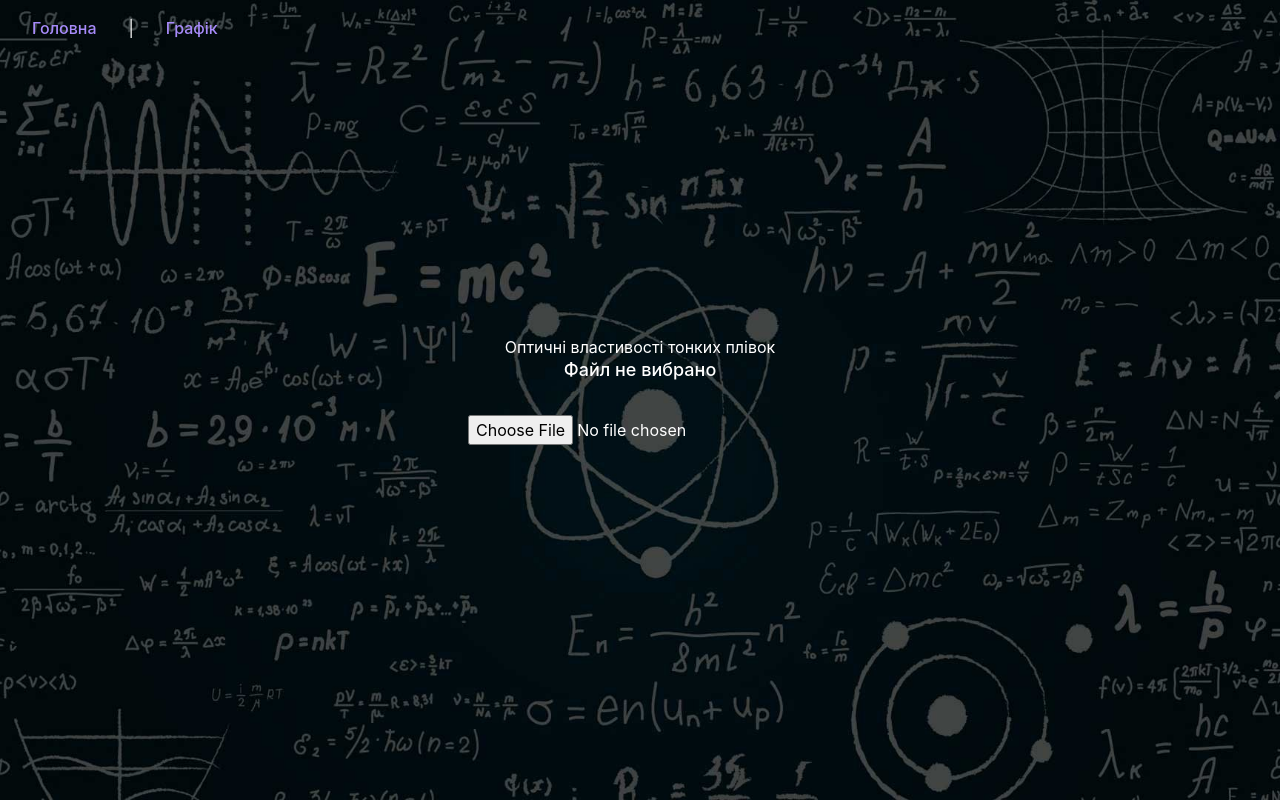
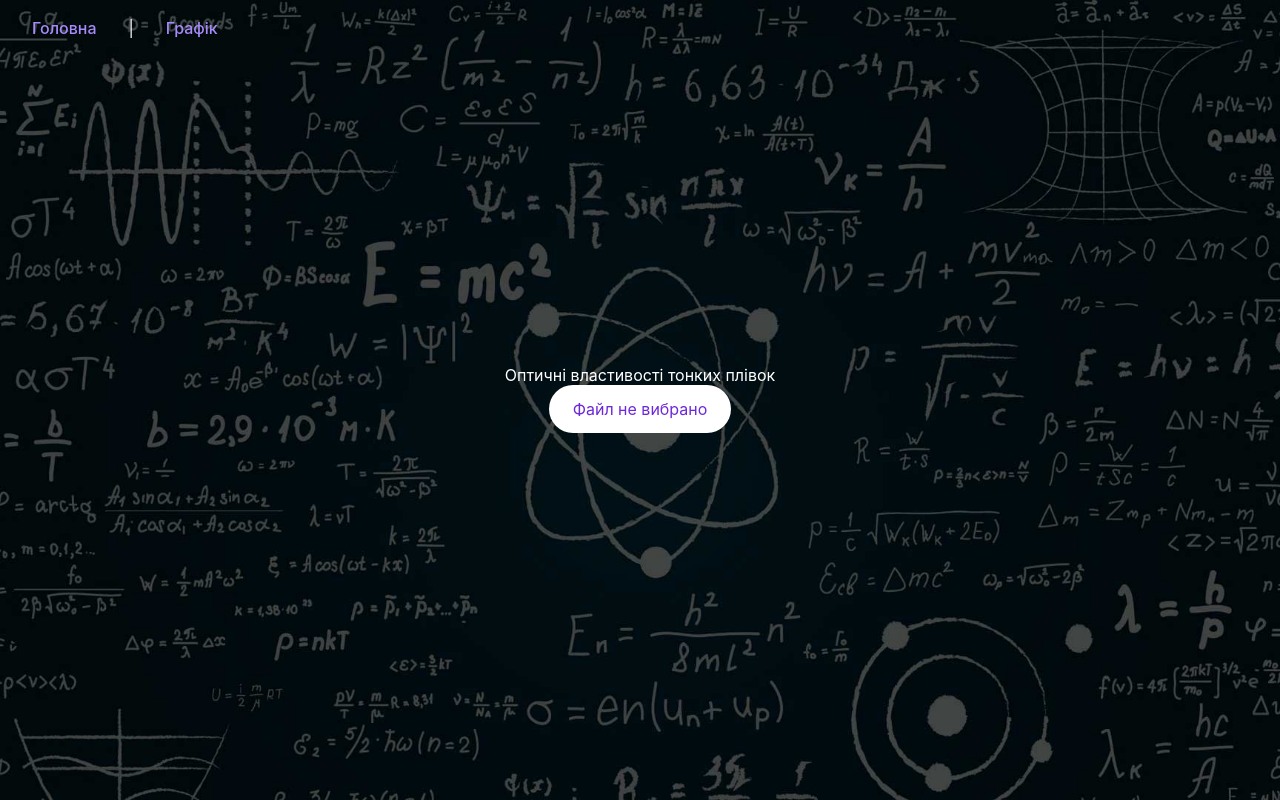
Before and after one commit to Mooncheetos/Developrotfil, a React (Vite) app: page /upload in a window 1280 px wide. Built offline with nearby package versions, Linux system fonts and the light colour scheme.

Commit message:
update Chart
and buttons

```diff
--- a/src/components/Chart.jsx
+++ b/src/components/Chart.jsx
@@ -1,9 +1,9 @@
 import { Line } from 'react-chartjs-2';
+import '../styles/Chart.css';
 import { Chart as ChartJS, CategoryScale, LinearScale, PointElement, LineElement, Title, Tooltip, Legend } from 'chart.js';
+import PropTypes from 'prop-types';
 
 ChartJS.register(CategoryScale, LinearScale, PointElement, LineElement, Title, Tooltip, Legend);
-
-import PropTypes from 'prop-types';
 
 function Chart({ data }) {
   const chartData = {
@@ -20,16 +20,21 @@ function Chart({ data }) {
   };
 
   const options = {
+    maintainAspectRatio: false, // Уменьшение графика для адаптивности
+    responsive: true,
     scales: {
       x: { title: { display: true, text: 'Довжина хвилі (нм)' } },
       y: { title: { display: true, text: 'Коефіцієнт (%)' }, min: 0, max: 100 },
     },
   };
 
-  return <Line data={chartData} options={options} />;
+  return (
+    <div className="chart-container">
+      <Line data={chartData} options={options} />
+    </div>
+  );
 }
 
-// Добавь валидацию пропсов
 Chart.propTypes = {
   data: PropTypes.arrayOf(
     PropTypes.shape({
--- a/src/components/FileUpload.jsx
+++ b/src/components/FileUpload.jsx
@@ -20,10 +20,26 @@ function FileUpload({ onFileData }) {
     }
   };
 
+  const handleReset = () => {
+    setFileName("Файл не вибрано");
+    onFileData(null); // Передаем пустое значение для сброса графика
+  };
+
   return (
     <div className="file-upload-container">
-      <label className="file-name">{fileName}</label>
-      <input type="file" accept=".txt" onChange={handleFileChange} className="file-input" />
+      <label htmlFor="file-upload" className="file-label">{fileName}</label>
+      <input
+        id="file-upload"
+        type="file"
+        accept=".txt"
+        onChange={handleFileChange}
+        className="file-input"
+      />
+      {fileName !== "Файл не вибрано" && (
+        <button className="reset-button" onClick={handleReset}>
+          Очистить график
+        </button>
+      )}
     </div>
   );
 }
--- /dev/null
+++ b/src/styles/Chart.css
@@ -0,0 +1,6 @@
+.chart-container {
+  width: 80%; /* Ширина графика */
+  max-width: 2000px; /* Максимальная ширина */
+  height: 500px; /* Уменьшенная высота для удобства */
+  margin: 0 auto;
+}
--- a/src/styles/FileUpload.css
+++ b/src/styles/FileUpload.css
@@ -29,5 +29,36 @@
 
 /* Стиль для кнопки выбора файла */
 .file-input {
-  margin: 1rem 0;
+  display: none; /* Скрыть стандартную кнопку загрузки */
 }
+
+.file-upload-container label {
+  background-color: #ffffff;
+  color: #6d28d9;
+  padding: 0.75rem 1.5rem;
+  border-radius: 9999px;
+  font-size: 1rem;
+  cursor: pointer;
+  text-align: center;
+  transition: background-color 0.3s ease;
+}
+
+.file-upload-container label:hover {
+  background-color: #d8b4fe;
+}
+
+/* Стиль для кнопки сброса */
+.reset-button {
+  background-color: #ffffff;
+  color: #e53e3e; /* Красный цвет для визуального различия */
+  padding: 0.75rem 1.5rem;
+  margin-top: 1rem;
+  border-radius: 9999px;
+  font-size: 1rem;
+  cursor: pointer;
+  transition: background-color 0.3s ease;
+}
+
+.reset-button:hover {
+  background-color: #fc8181;
+}
```
